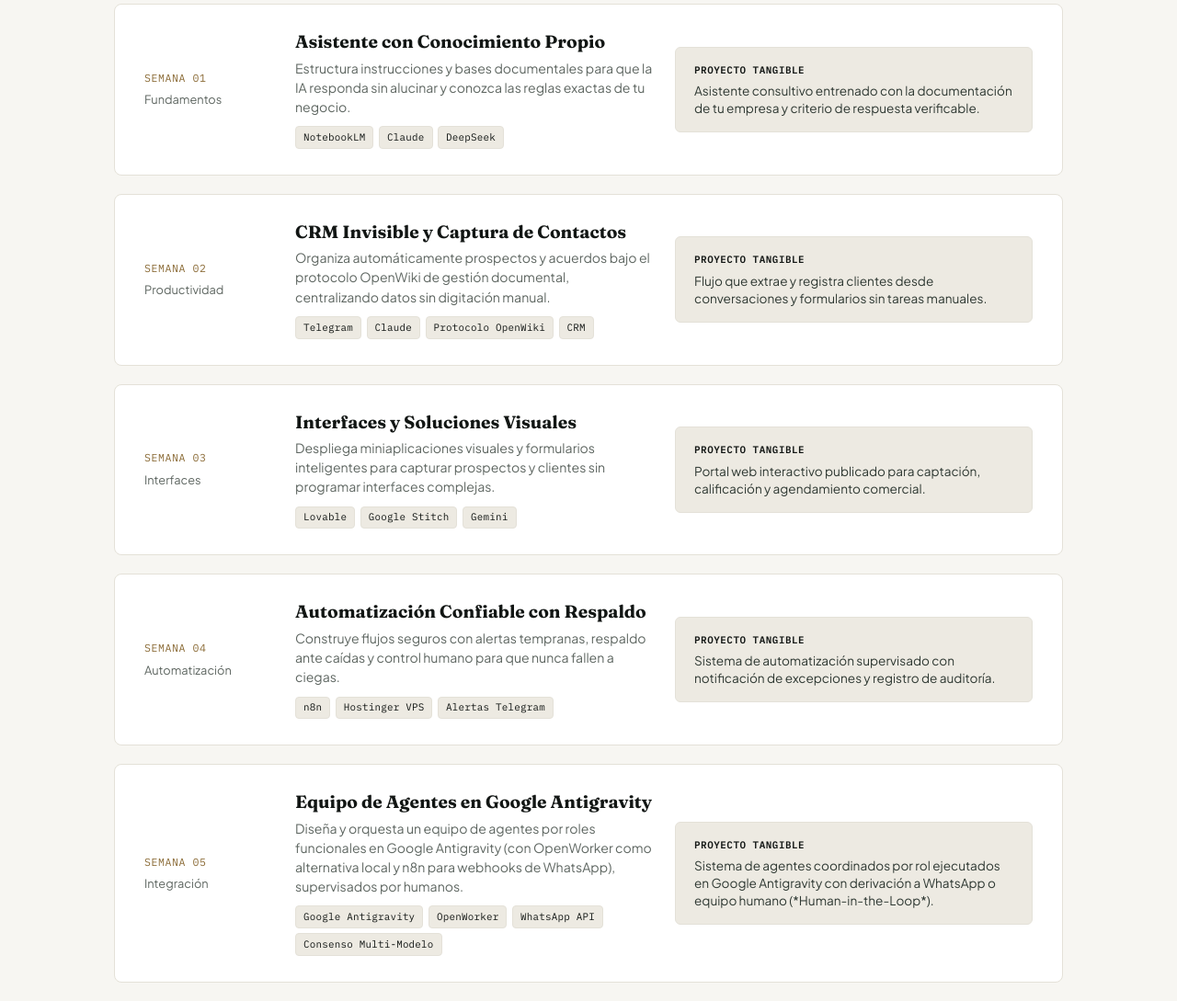
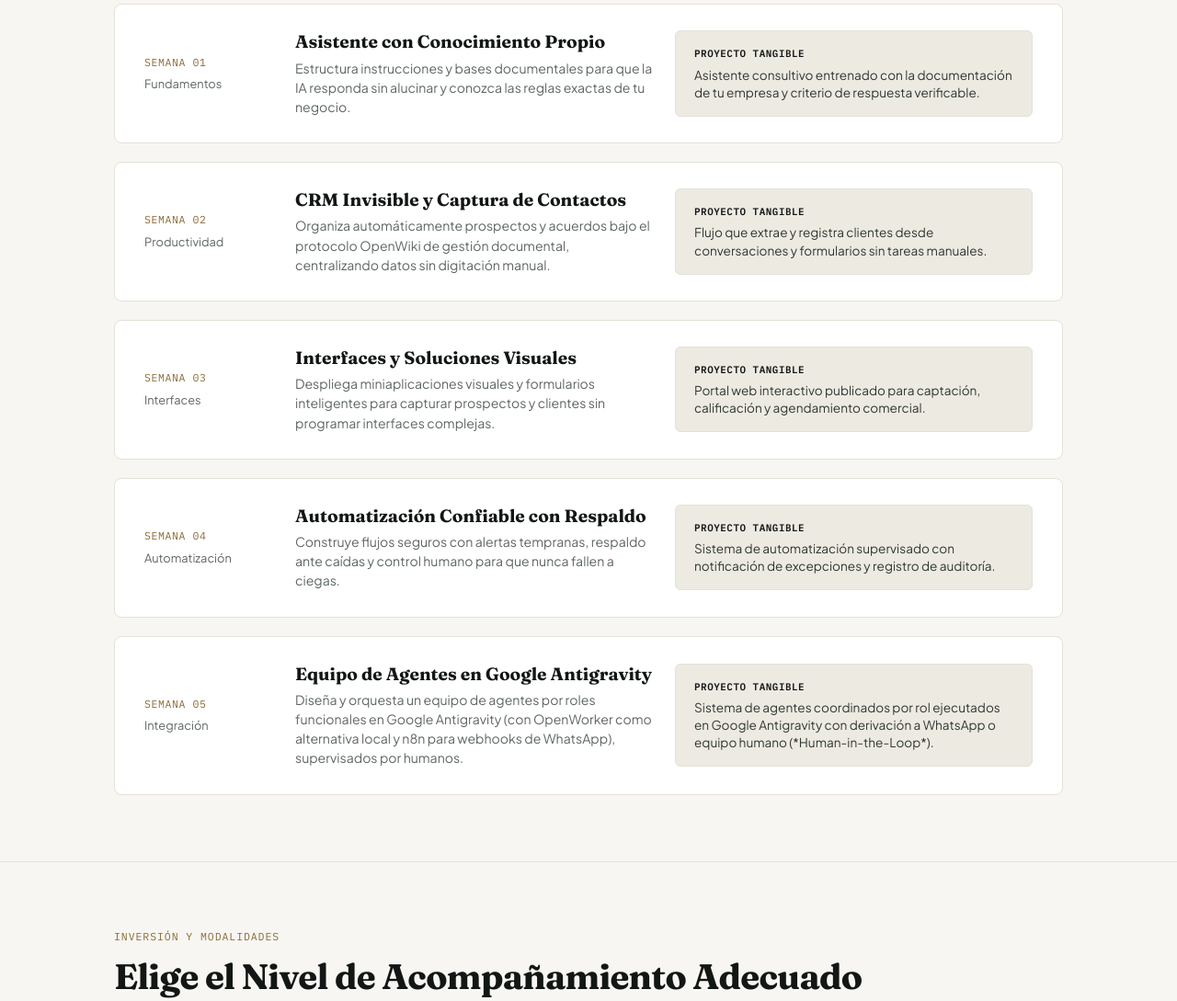
Before and after one commit to willkwolf/automatizar-con-ia-, a plain HTML site: page index.html in a window 1280 px wide. Shown: the part 2060-3149 px from the top of the page at 92% size. Drawn offline with Linux system fonts and the light colour scheme.

Commit message:
refactor(curriculum): remove tech-tag badges from learning plan modules

```diff
--- a/index.html
+++ b/index.html
@@ -450,27 +450,6 @@
       color: #2e3832;
       line-height: 1.4;
       display: block;
-    }
-
-    .module-tech-tags {
-      display: flex;
-      flex-wrap: wrap;
-      gap: 0.35rem;
-      margin-top: 0.65rem;
-    }
-
-    .tech-tag {
-      display: inline-flex;
-      align-items: center;
-      gap: 0.25rem;
-      background: var(--accent-soft);
-      border: 1px solid var(--border);
-      padding: 0.16rem 0.5rem;
-      border-radius: 4px;
-      font-family: var(--font-mono);
-      font-size: 0.68rem;
-      color: var(--ink);
-      letter-spacing: 0.02em;
     }
 
     /* Pricing Section */
@@ -1168,11 +1147,6 @@
           <div class="module-main">
             <h3>Asistente con Conocimiento Propio</h3>
             <p>Estructura instrucciones y bases documentales para que la IA responda sin alucinar y conozca las reglas exactas de tu negocio.</p>
-            <div class="module-tech-tags">
-              <span class="tech-tag">NotebookLM</span>
-              <span class="tech-tag">Claude</span>
-              <span class="tech-tag">DeepSeek</span>
-            </div>
           </div>
           <div class="module-deliverable">
             <strong>Proyecto Tangible</strong>
@@ -1188,12 +1162,6 @@
           <div class="module-main">
             <h3>CRM Invisible y Captura de Contactos</h3>
             <p>Organiza automáticamente prospectos y acuerdos bajo el protocolo OpenWiki de gestión documental, centralizando datos sin digitación manual.</p>
-            <div class="module-tech-tags">
-              <span class="tech-tag">Telegram</span>
-              <span class="tech-tag">Claude</span>
-              <span class="tech-tag">Protocolo OpenWiki</span>
-              <span class="tech-tag">CRM</span>
-            </div>
           </div>
           <div class="module-deliverable">
             <strong>Proyecto Tangible</strong>
@@ -1209,11 +1177,6 @@
           <div class="module-main">
             <h3>Interfaces y Soluciones Visuales</h3>
             <p>Despliega miniaplicaciones visuales y formularios inteligentes para capturar prospectos y clientes sin programar interfaces complejas.</p>
-            <div class="module-tech-tags">
-              <span class="tech-tag">Lovable</span>
-              <span class="tech-tag">Google Stitch</span>
-              <span class="tech-tag">Gemini</span>
-            </div>
           </div>
           <div class="module-deliverable">
             <strong>Proyecto Tangible</strong>
@@ -1229,11 +1192,6 @@
           <div class="module-main">
             <h3>Automatización Confiable con Respaldo</h3>
             <p>Construye flujos seguros con alertas tempranas, respaldo ante caídas y control humano para que nunca fallen a ciegas.</p>
-            <div class="module-tech-tags">
-              <span class="tech-tag">n8n</span>
-              <span class="tech-tag">Hostinger VPS</span>
-              <span class="tech-tag">Alertas Telegram</span>
-            </div>
           </div>
           <div class="module-deliverable">
             <strong>Proyecto Tangible</strong>
@@ -1249,12 +1207,6 @@
           <div class="module-main">
             <h3>Equipo de Agentes en Google Antigravity</h3>
             <p>Diseña y orquesta un equipo de agentes por roles funcionales en Google Antigravity (con OpenWorker como alternativa local y n8n para webhooks de WhatsApp), supervisados por humanos.</p>
-            <div class="module-tech-tags">
-              <span class="tech-tag">Google Antigravity</span>
-              <span class="tech-tag">OpenWorker</span>
-              <span class="tech-tag">WhatsApp API</span>
-              <span class="tech-tag">Consenso Multi-Modelo</span>
-            </div>
           </div>
           <div class="module-deliverable">
             <strong>Proyecto Tangible</strong>
```
